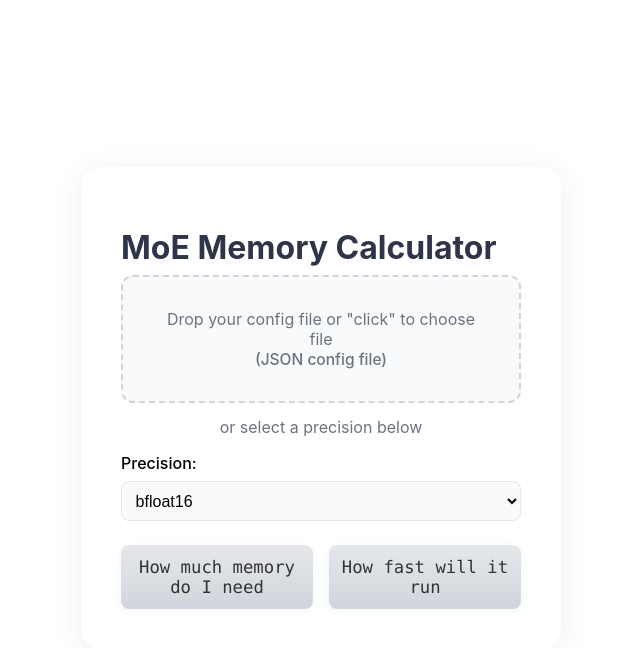
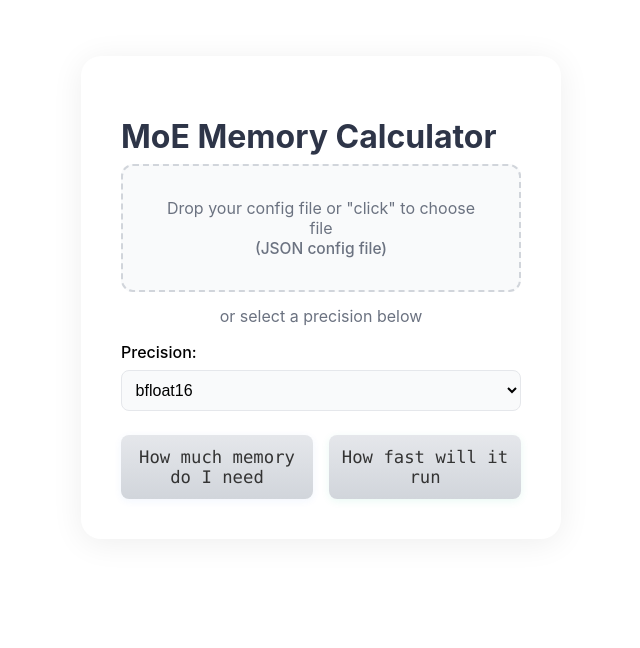
Before and after one commit to tinhoang-cerebras/cerebras-moe-calculator-new, a Next.js app: page / in a window 1280 px wide. Shown: the top 648 px of the page, without its empty margins (319-959 px from the left). Built offline with nearby package versions, Linux system fonts and the light colour scheme.

Commit message:
Update index.tsx

```diff
--- a/pages/index.tsx
+++ b/pages/index.tsx
@@ -100,8 +100,9 @@ export default function Home() {
         minHeight: "100vh",
         background: "#fff",
         display: "flex",
-        alignItems: "center",
+        alignItems: "flex-start", // Align top
         justifyContent: "center",
+        paddingTop: "3rem",      // Add some space from top
         fontFamily: "Inter, Segoe UI, Arial, sans-serif"
       }}
     >
```
